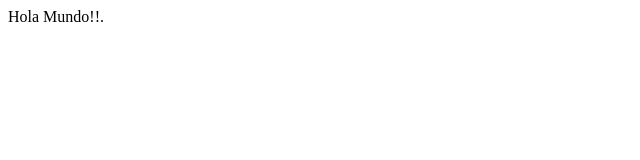
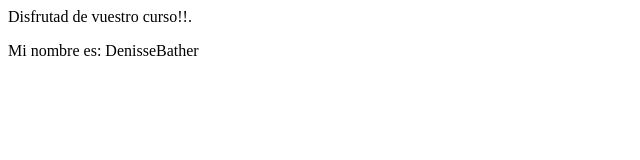
Before and after one commit to DenisseBather/uax-devops-01, a plain HTML site: page index.html in a window 1280 px wide. Shown: the whole page, without its empty margins (0-640 px from the left). Drawn offline with Linux system fonts and the light colour scheme.

Commit message:
ADDED: DenisseBather

```diff
--- a/index.html
+++ b/index.html
@@ -1,8 +1,9 @@
 <html>
     <head>
-        <title>Hello world</title>
+        <title>Modelo Devops de integración continua</title>
     </head>
     <body>
-        <p>Hola Mundo!!.</p>
+        <p>Disfrutad de vuestro curso!!.</p>
+        <p>Mi nombre es: DenisseBather </p>
     </body>
 </html>
```
